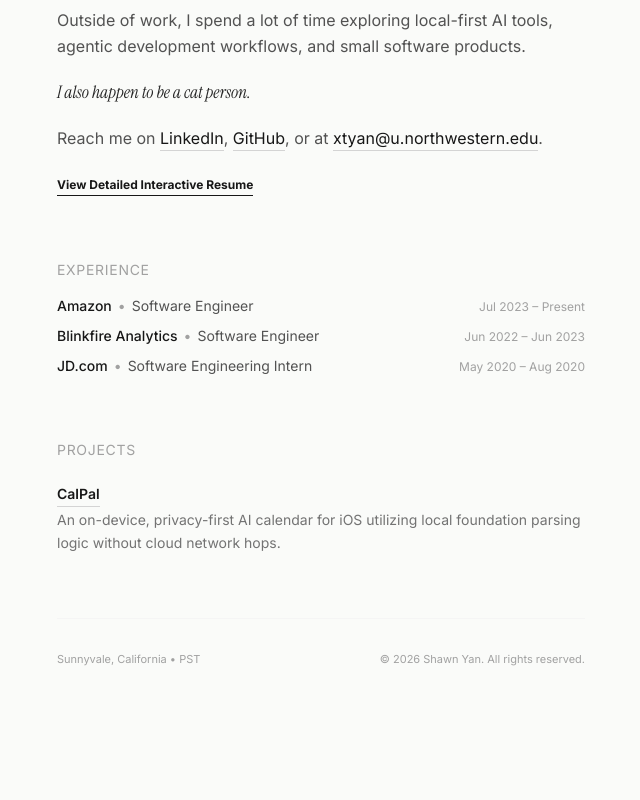
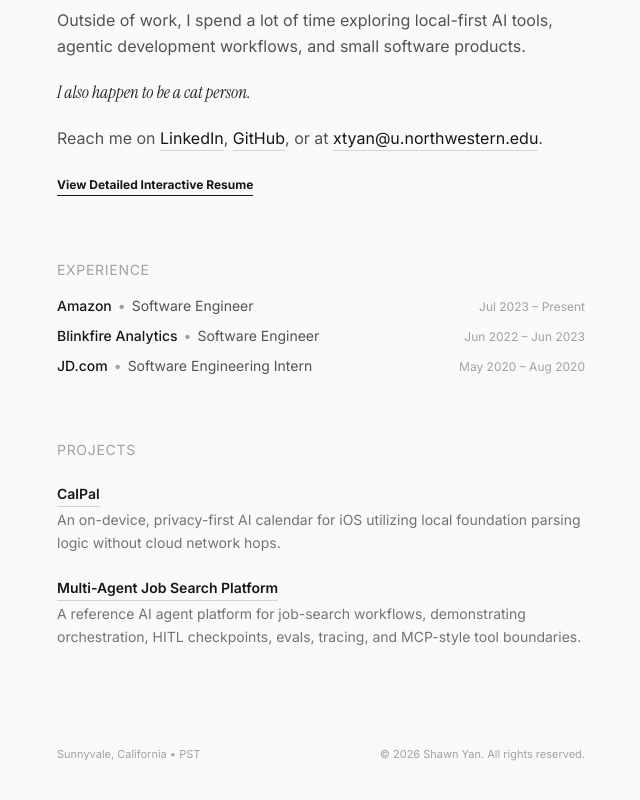
Before and after one commit to yanxuantong/myWeb, a React (Vite) app: page / in a window 1280 px wide. Shown: the part 476-1276 px from the top of the page, without its empty margins (319-959 px from the left). Built offline with nearby package versions, Linux system fonts and the light colour scheme.

Commit message:
Add multi-agent job search project

```diff
--- a/index.html
+++ b/index.html
@@ -153,6 +153,7 @@
         <section aria-label="Projects">
           <h2>Projects</h2>
           <p>CalPal - an on-device, privacy-first AI calendar for iOS using local foundation model parsing.</p>
+          <p>Multi-Agent Job Search Platform - a reference AI agent platform demonstrating orchestration, HITL checkpoints, evals, tracing, and MCP-style tool boundaries.</p>
         </section>
         <section aria-label="Identity">
           <h2>Also Known As</h2>
--- a/src/components/ProjectsSec.tsx
+++ b/src/components/ProjectsSec.tsx
@@ -22,6 +22,12 @@ export const ProjectsSec: React.FC = () => {
       title: "CalPal",
       description: "An on-device, privacy-first AI calendar for iOS utilizing local foundation parsing logic without cloud network hops.",
       link: "https://github.com/yanxuantong/Calpal-App"
+    },
+    {
+      id: "multi-agent-job-search",
+      title: "Multi-Agent Job Search Platform",
+      description: "A reference AI agent platform for job-search workflows, demonstrating orchestration, HITL checkpoints, evals, tracing, and MCP-style tool boundaries.",
+      link: "https://github.com/yanxuantong/multi-agent-job-search-platform"
     }
   ];
 
```
